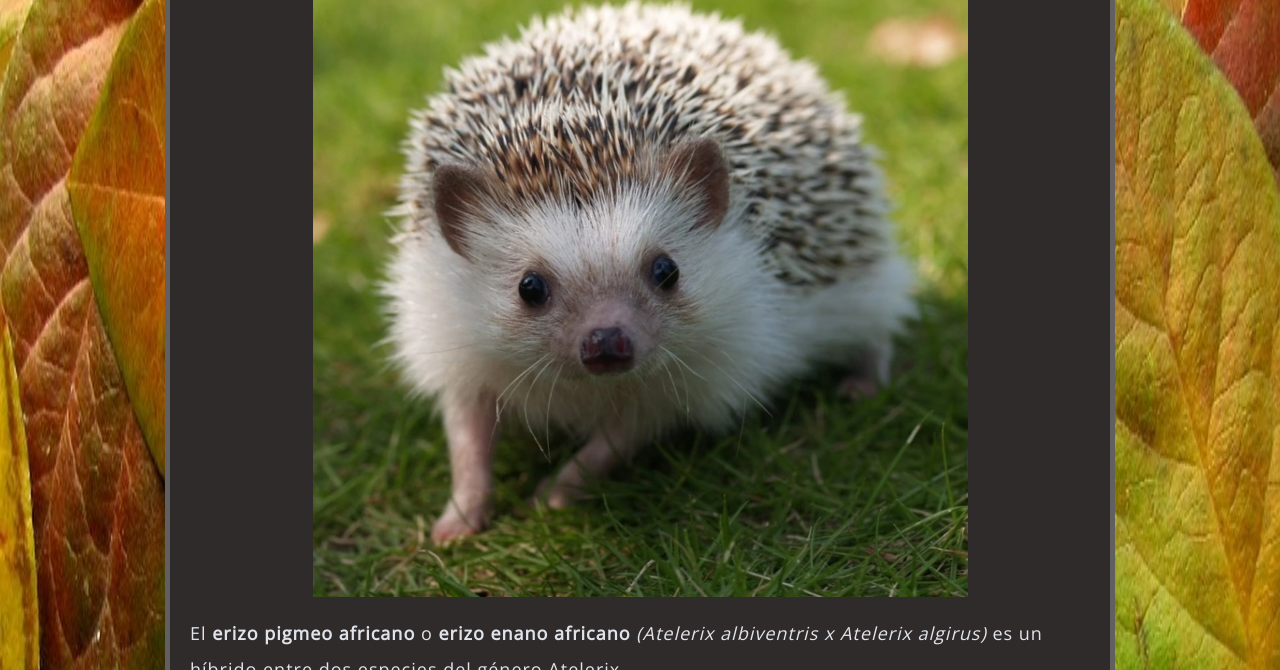
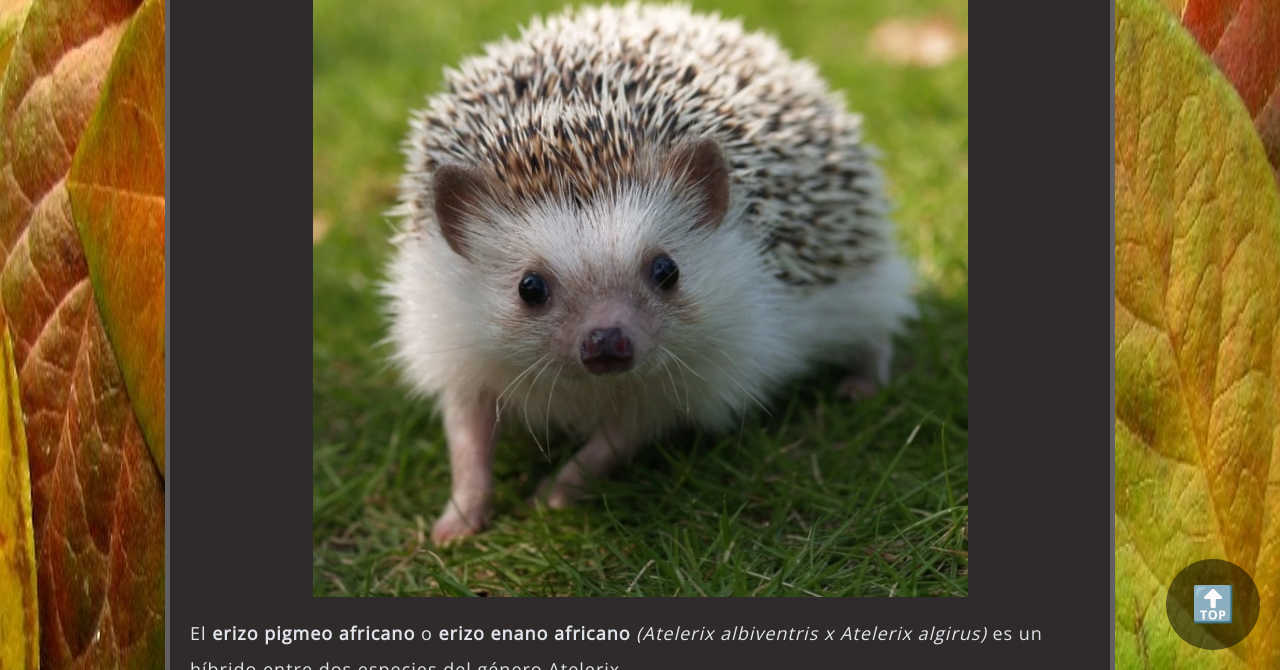
Before and after one commit to mromero36/hedgehog.github.io, a plain HTML site: page index.html in a window 1280 px wide. Shown: the part 130-800 px from the top of the page. Drawn offline with nearby package versions, Linux system fonts and the light colour scheme.

Commit message:
Add files via upload

```diff
--- a/index.html
+++ b/index.html
@@ -49,6 +49,8 @@
         </div>
         </section>
 
+        <button id="volver-arriba">🔝</button>
+
         <script src="scripts/main.js"></script>
     </body>
 
--- a/scripts/main.js
+++ b/scripts/main.js
@@ -57,3 +57,12 @@ Variantes.onclick = function(){
         Variantes.setAttribute('src', 'images/Pigmeo.jpg')
     }
 }
+
+let botonVolverArriba = document.getElementById('volver-arriba');
+
+botonVolverArriba.addEventListener('click', function() {
+  window.scrollTo({
+    top: 0,
+    behavior: 'smooth'
+  });
+});
--- a/styles/style.css
+++ b/styles/style.css
@@ -90,3 +90,22 @@ nav {
   a.opcion:hover {
     background-color: #ccc;
   }
+
+  #volver-arriba {
+    position: fixed;
+    bottom: 20px;
+    right: 20px;
+    padding: 10px;
+    border: none;
+    border-radius: 50%;
+    background-color: rgba(0, 0, 0, 0.5);
+    color: white;
+    font-size: 1.5rem;
+    cursor: pointer;
+    z-index: 9999;
+  }
+
+  #volver-arriba {
+    font-size: 35px;
+    padding: 25px;
+  }
```
